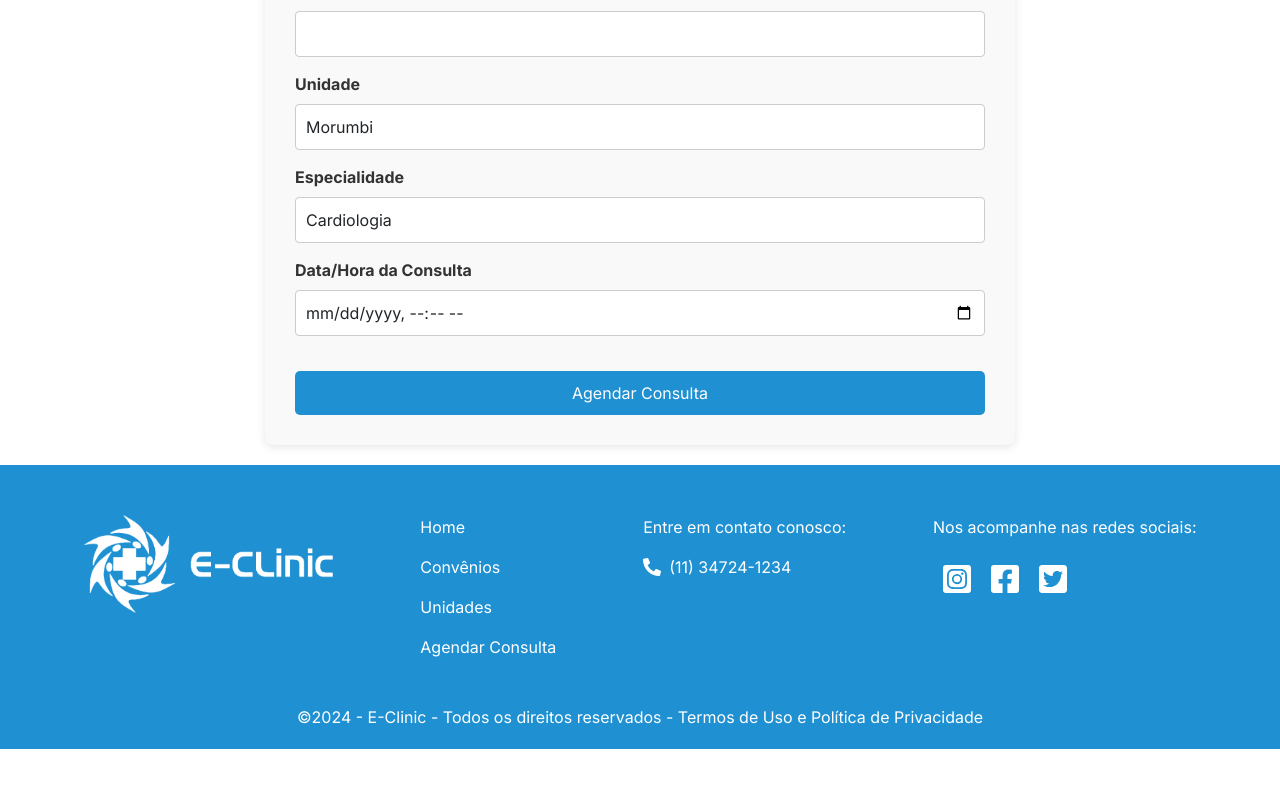
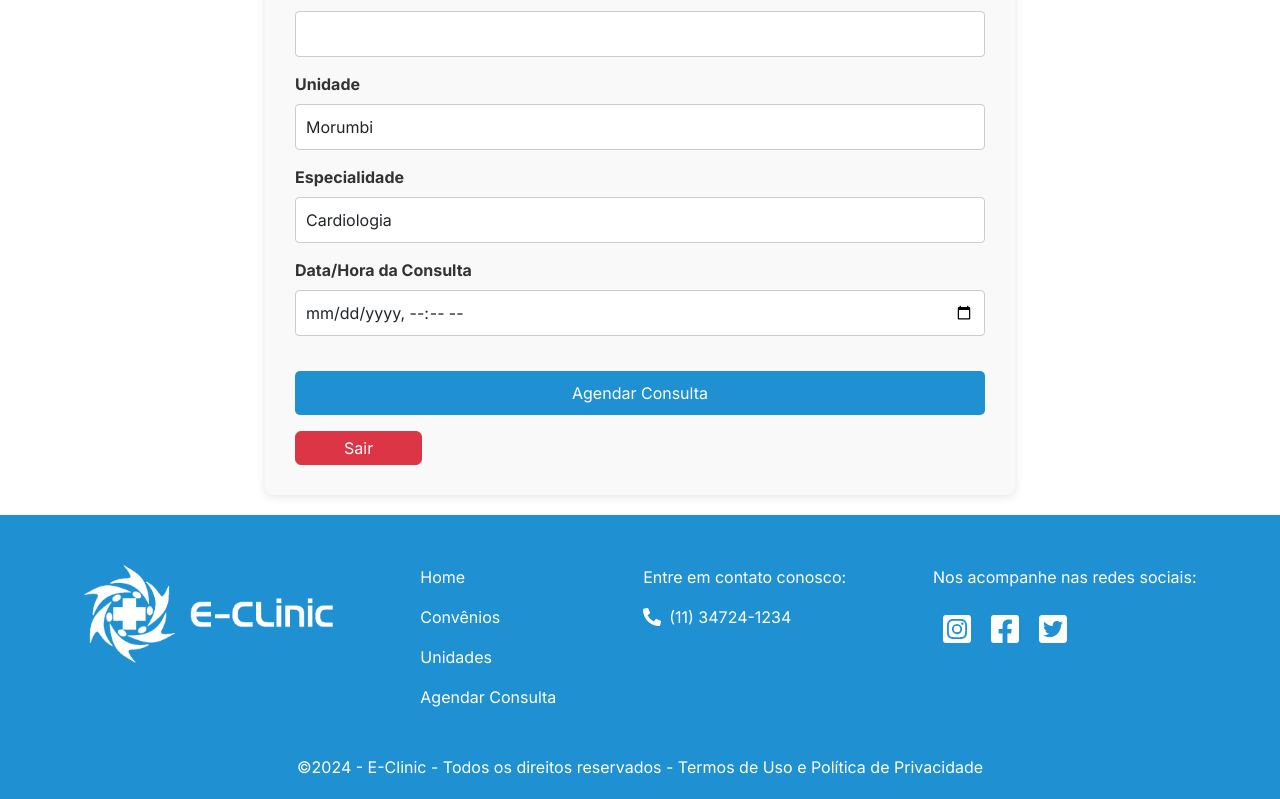
Before and after one commit to valeriapessoa/e-clinic, a Next.js app: page /consultas/form-agendar-consulta in a window 1280 px wide. Shown: the part 834-1633 px from the top of the page. Before the commit the page ends 1583 px from the top, so only its background shows below. Built offline with nearby package versions, Linux system fonts and the light colour scheme; no server answers; sample sign-in values are in the browser's storage.

Commit message:
Adicionei o botão de sair na página do formulário

```diff
--- a/src/app/(auth)/login/page.tsx
+++ b/src/app/(auth)/login/page.tsx
@@ -16,7 +16,7 @@ const Signin = () => {
 
   useEffect(() => {
     if (session?.user) {
-      router.push("/consultas/consultas-agendadas");
+      router.push("/consultas/form-agendar-consulta");
     }
   }, [session, router]);
 
@@ -33,7 +33,7 @@ const Signin = () => {
     if (res?.error) {
       setError(res.error as string);
     } else {
-      router.push("/");
+      router.push("/consultas/form-agendar-consulta");
     }
   };
 
--- a/src/app/consultas/form-agendar-consulta/page.tsx
+++ b/src/app/consultas/form-agendar-consulta/page.tsx
@@ -1,12 +1,13 @@
 "use client";
 
-import { useSession } from "next-auth/react";
+import { useSession, signOut } from "next-auth/react";
 import { useState } from "react";
 import { Form, Button, Container, Image } from "react-bootstrap";
 import { consultationSchema } from "@/models/consultationSchema"; // Importando o schema de validação
 import styles from "../../styles/consultas/form-agendar-consulta.module.css"; // Ajuste o caminho conforme necessário
 import { z } from 'zod';
 import { useRouter } from 'next/navigation'; // Importa useRouter para redirecionamento
+import { redirect } from 'next/navigation'
 
 const FormAgendarConsulta = () => {
   const { data: session } = useSession();
@@ -95,6 +96,10 @@ const FormAgendarConsulta = () => {
       }
     }
   };
+
+  if(!session) {
+    return redirect(`/login`)
+  }
 
   return (
     <Container className={styles.formContainer}>
@@ -213,6 +218,13 @@ const FormAgendarConsulta = () => {
           Agendar Consulta
         </Button>
 
+        <button
+          onClick={() => signOut()}
+          className="rounded-lg btn btn-danger px-5 py-1 mt-3"
+        >
+          Sair
+        </button>
+
       </Form>
     </Container>
   );
--- a/src/lib/authOptions.ts
+++ b/src/lib/authOptions.ts
@@ -43,7 +43,7 @@ export const authOptions: NextAuthOptions = {
     }),
   ],
   pages: {
-    signIn: "/consultas/consultas-agendadas",
+    signIn: "/",
   },
   session: {
     strategy: "jwt",
```
